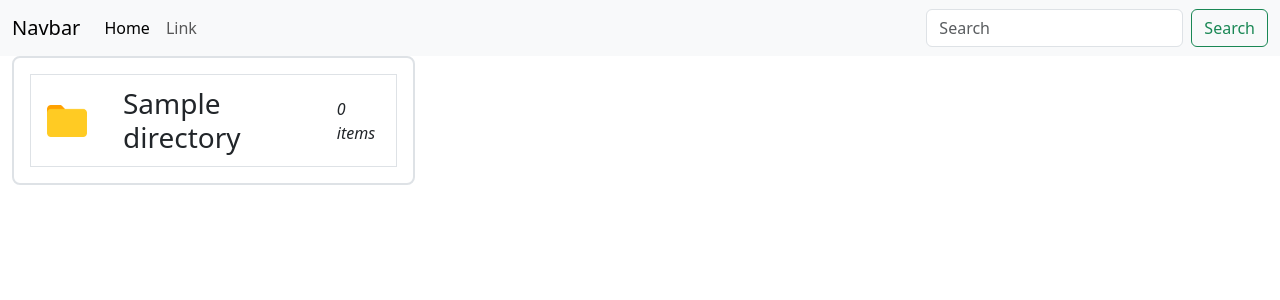
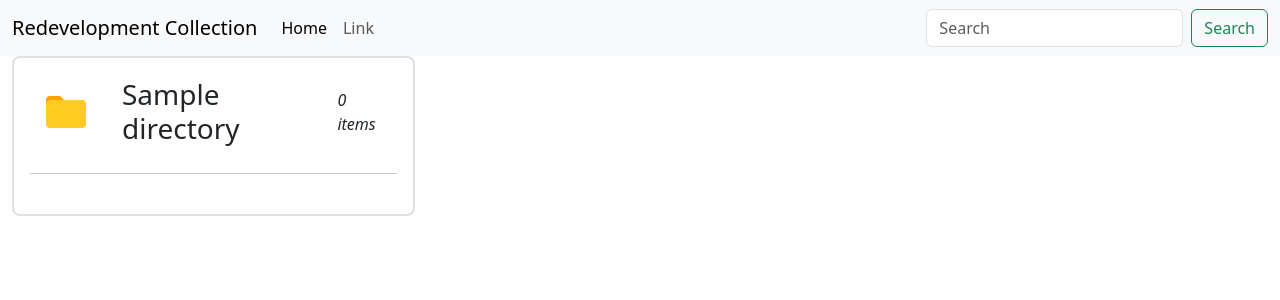
Before and after one commit to JoeChampeau/CCProject-database, a Django app: page / in a window 1280 px wide. Shown: the top 300 px of the page. Run offline with Django 4.2, Linux system fonts and the light colour scheme; tables that the repository leaves empty hold one stand-in row (values such as "Sample post"); some libraries are stand-ins or nearby versions.

Commit message:
edits to frontend

```diff
--- a/CCP_Database/PhotoIndex/static/PhotoIndex/main.css
+++ b/CCP_Database/PhotoIndex/static/PhotoIndex/main.css
@@ -2,3 +2,8 @@
     width: 40px;
     height: auto;
 }
+
+.dir-contents-icon::after {
+    margin-left:auto;
+    margin-right:auto;
+}
--- a/CCP_Database/PhotoIndex/templates/PhotoIndex/directory.html
+++ b/CCP_Database/PhotoIndex/templates/PhotoIndex/directory.html
@@ -4,33 +4,35 @@
 
 {% block content %}
 <div class="container-fluid p-3 border rounded-3 border-2">
-    <div class="d-flex justify-content-center align-items-center border">
-        <div class="px-3 py-2">
+    <div class="d-flex justify-content-center align-items-center">
+        <div class="px-3 pb-2">
             <img class="icon mx-0" src="{% static 'PhotoIndex/folder.png' %}" alt="Folder">
         </div>
-        <div class="px-3 py-2 flex-grow-1">
+        <div class="px-3 pb-2 flex-grow-1">
             <h3 class="m-1">{{parent.name}}</h3>
         </div>
-        <div class="px-3 py-2">
+        <div class="px-3 pb-2">
             <p class="m-1"><i>{{children.count}} items</i></p>
         </div>
     </div>
-    <div id="accordion">
+    <hr class="my-3"></hr>
+    <div id="dir-contents" class="collapse">
         {% for child in children %}
-            <div class="card">
-                <div class="card-header">
-                    <a class="btn" data-bs-toggle="collapse" role="button" href="#entry{{child.id}}" aria-expanded="false" aria-controls="#entry{{child.id}}">
-                        {{child.name}}
-                    </a>
-                </div>
-                <div id="entry{{child.id}}" class="collapse" data-bs-parent="#accordion">
-                    <div class="card-body">
-                        example
+            <div class="card border-0">
+                <div class="d-flex align-items-center m-1 border rounded-3">
+                    <div class="flex-grow-1 p-3">
+                        <div class="btn-link text-dark" data-bs-toggle="collapse" type="button" href="#">
+                            <p class="m-0">{{child.name}}</p>
+                        </div>
+                    </div>
+                    <div class="align-self-start p-3">
+                        <p class="m-0"><i># items</i></p>
                     </div>
                 </div>
             </div>
         {% endfor %}
     </div>
+    <button class="accordion-button collapsed dir-contents-icon p-1" type="button" data-bs-toggle="collapse" data-bs-target="#dir-contents" aria-expanded="false" aria-controls="dir-contents"></button>
 </div>
 {% endblock content %}
 
--- a/CCP_Database/PhotoIndex/templates/PhotoIndex/nav_base.html
+++ b/CCP_Database/PhotoIndex/templates/PhotoIndex/nav_base.html
@@ -5,7 +5,7 @@
 {% block content %}
 <nav class="navbar navbar-expand-lg navbar-light bg-light">
   <div class="container-fluid">
-    <a class="navbar-brand" href="#">Navbar</a>
+    <a class="navbar-brand" href="#">Redevelopment Collection</a>
     <button class="navbar-toggler" type="button" data-bs-toggle="collapse" data-bs-target="#navbarSupportedContent" aria-controls="navbarSupportedContent" aria-expanded="false" aria-label="Toggle navigation">
       <span class="navbar-toggler-icon"></span>
     </button>
```
